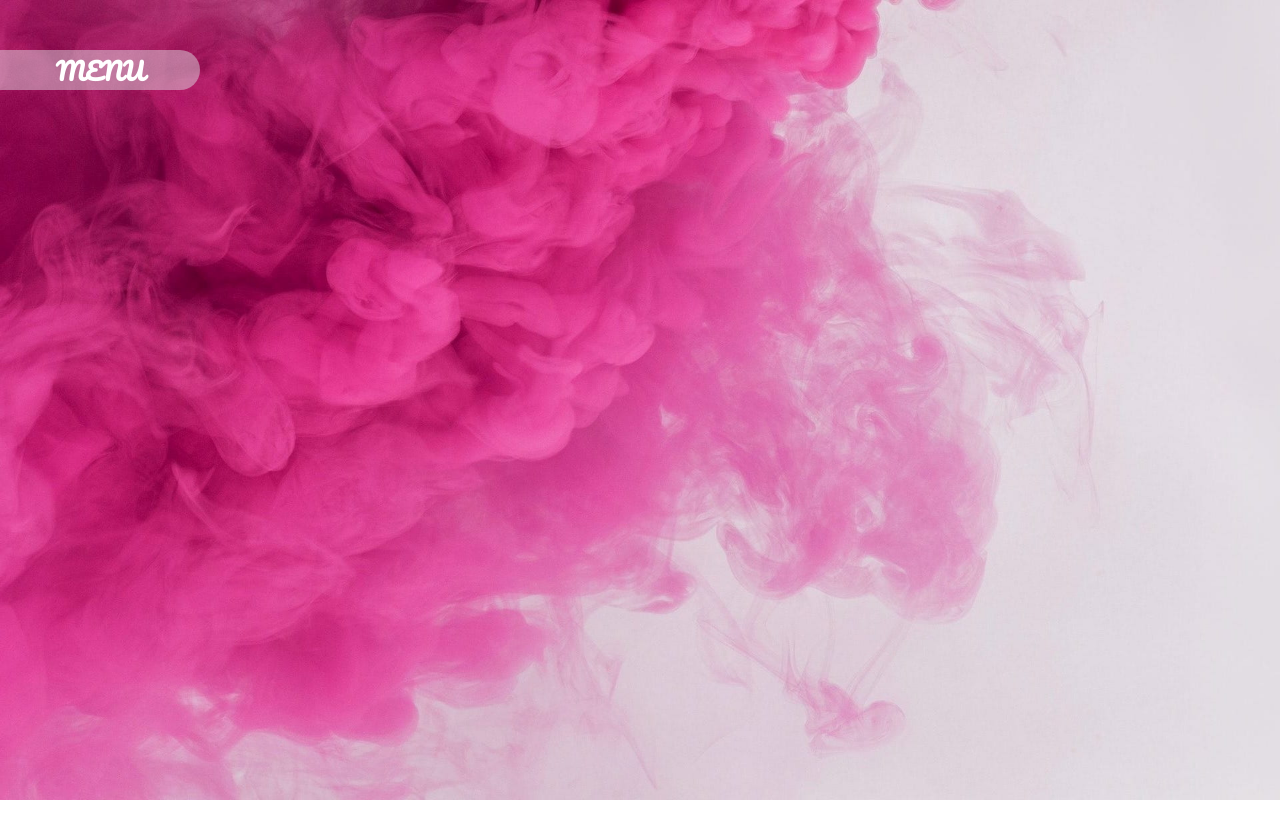
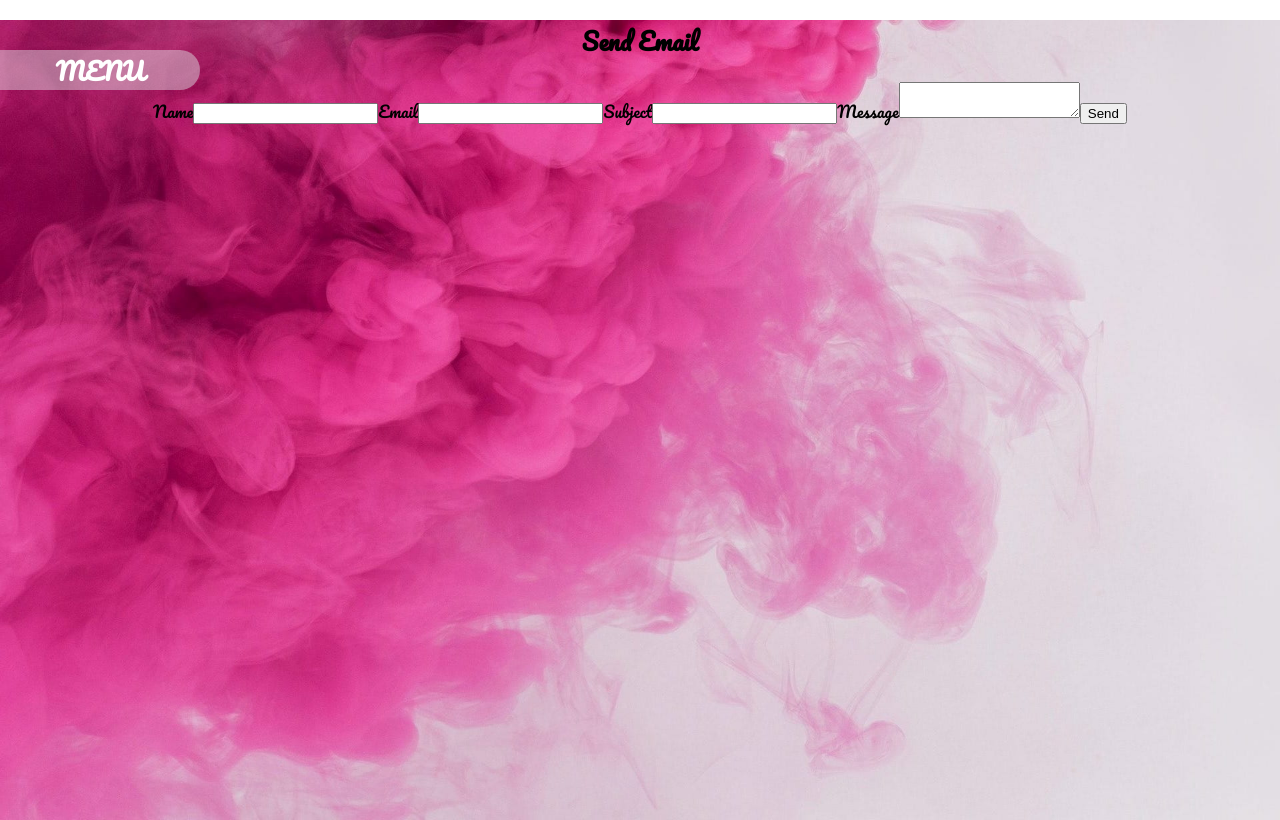
Before and after one commit to isfelaco/SaharPortfolio, a React (Create React App) app: page /contact in a window 1280 px wide. Built offline with nearby package versions, Linux system fonts and the light colour scheme.

Commit message:
Emailjs setup

```diff
--- a/package.json
+++ b/package.json
@@ -11,6 +11,8 @@
     "@types/react": "^18.0.35",
     "@types/react-dom": "^18.0.11",
     "@types/styled-components-react-native": "^5.2.1",
+    "emailjs": "^4.0.1",
+    "emailjs-com": "^3.2.0",
     "react": "^18.2.0",
     "react-dom": "^18.2.0",
     "react-router-dom": "^6.10.0",
--- a/src/Pages/Contact.tsx
+++ b/src/Pages/Contact.tsx
@@ -1,5 +1,35 @@
 import React from "react";
+import emailjs from "emailjs-com";
 
 export function ContactPage() {
-	return <div />;
+	emailjs.init("iu8xABUMxkhOBMJVM");
+
+	function sendEmail(e: any) {
+		e.preventDefault();
+		e.target.value = (Math.random() * 100000) | 0;
+		emailjs.sendForm("contact_service", "contact_form", e.target).then(
+			(result) => {
+				console.log(result.text);
+			},
+			(error) => {
+				console.log(error.text);
+			}
+		);
+	}
+
+	return (
+		<form id="contact-form" onSubmit={sendEmail}>
+			<h2>Send Email</h2>
+			<input type="hidden" name="contact_number" />
+			<label>Name</label>
+			<input type="text" name="from_name" />
+			<label>Email</label>
+			<input type="email" name="reply_to" />
+			<label>Subject</label>
+			<input type="text" name="subject"></input>
+			<label>Message</label>
+			<textarea name="message"></textarea>
+			<input type="submit" value="Send" />
+		</form>
+	);
 }
```
Also changed, not shown: 2 other files (tests, documents, lock files or other folders).
